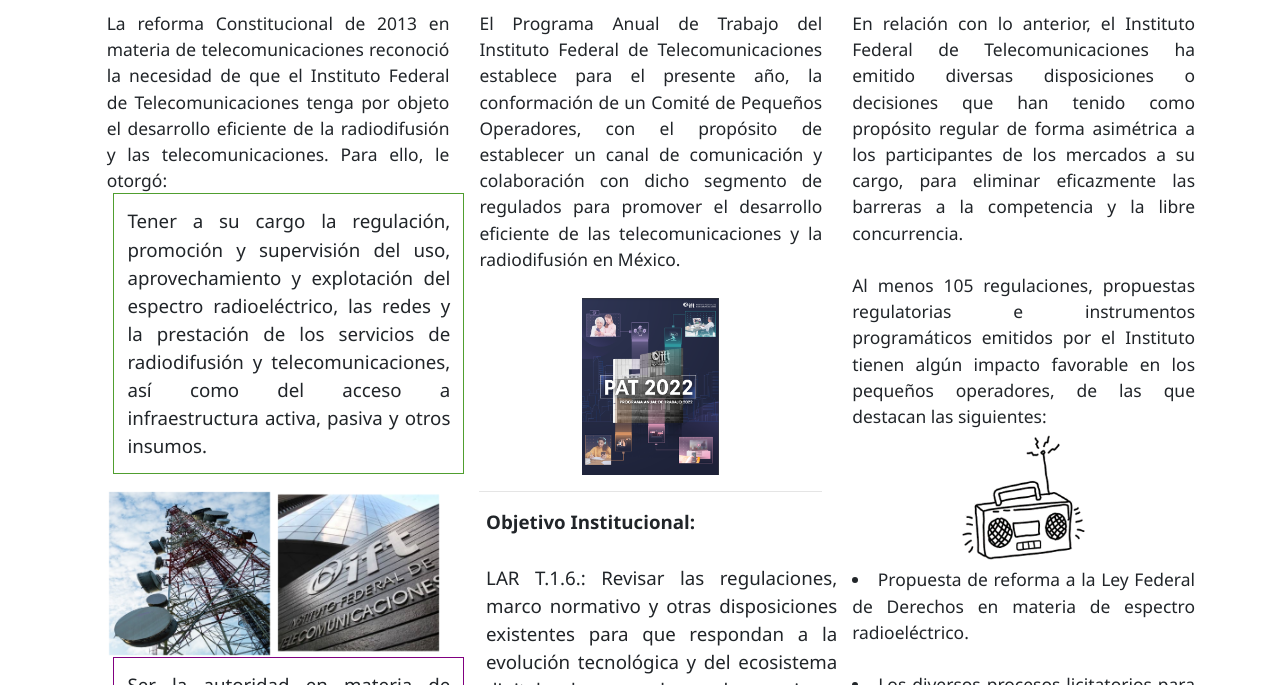
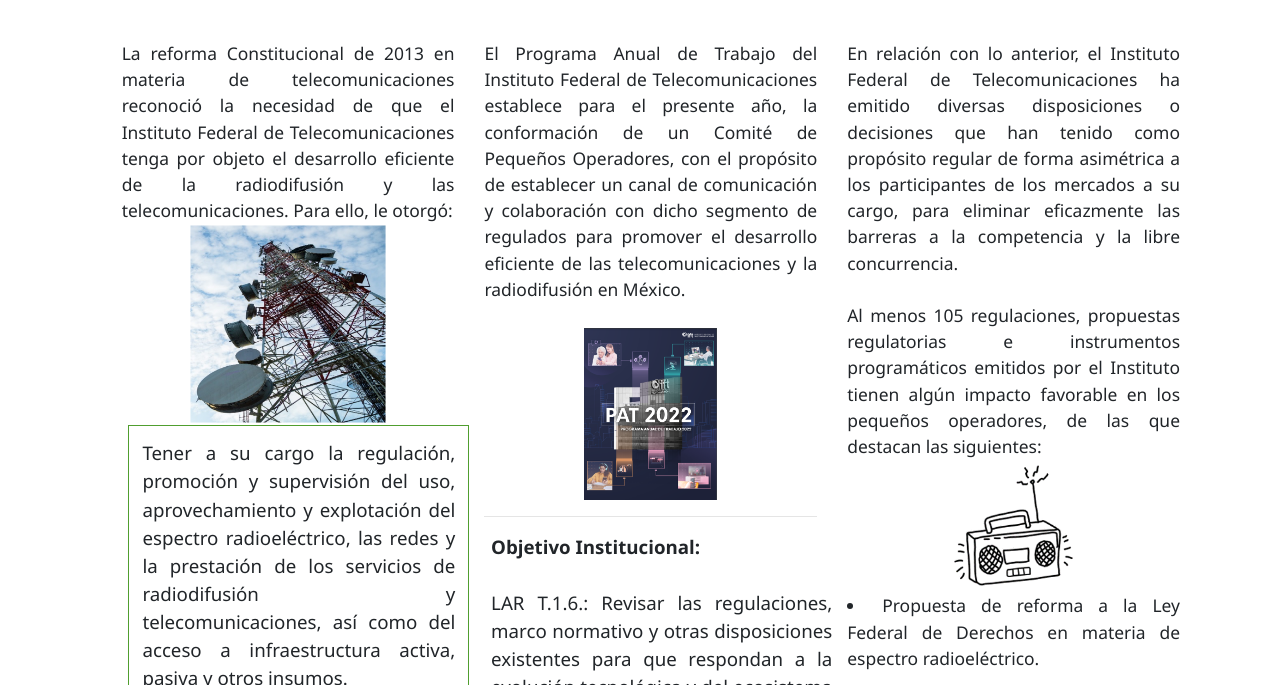
Before and after one commit to RodGuarneros/CPO_IFT_presentaci-n, a plain HTML site: page index.html in a window 1280 px wide. Shown: the part 575-1260 px from the top of the page. Drawn offline with nearby package versions, Linux system fonts and the light colour scheme; files whose address does not match are found by name.

Commit message:
05.10.22

```diff
--- a/album.css
+++ b/album.css
@@ -135,9 +135,9 @@
 
 .img1{
   border-radius: 4px;
-  width: 165px;
-  align-items:inherit;
-  align-items: flex-end;
+  width: 200px;
+  align-items:flex-end;
+  display:block;
   margin-left: auto;
   margin-right: auto;
 
--- a/index.html
+++ b/index.html
@@ -116,13 +116,14 @@
 <h3>Antecedentes</h3>
 <br>
 
-<div class="container-xl">
+<div class="container-xl" style="padding: 30px">
   <div class="row">
     <div class="col-4">
       La reforma Constitucional de 2013 en materia de telecomunicaciones reconoció la necesidad de que el Instituto Federal de Telecomunicaciones tenga por objeto el desarrollo eficiente de la radiodifusión y las telecomunicaciones. Para ello, le otorgó:
     <br>
+    <img class= "img1" src="antena_building.png" alt="antena">
     <p class = "row" style="border-width:1px; border-style:solid; border-color:#509E2F; padding: .7em;">Tener a su cargo la regulación, promoción y supervisión del uso, aprovechamiento y explotación del espectro radioeléctrico, las redes y la prestación de los servicios de radiodifusión y telecomunicaciones, así como del acceso a infraestructura activa, pasiva y otros insumos.</p>
-    <img class= "img1" src="antena_building.png" alt="antena"> <img class= "img1" src="ift_building.png" alt="IFT">
+    <img class= "img1" src="ift_building.png" alt="IFT">
     <p class = "row" style="border-width:1px; border-style:solid; border-color:purple; padding: .7em;">Ser la autoridad en materia de competencia económica de los sectores de radiodifusión y telecomunicaciones y regulará de forma asimétrica a los participantes en estos mercados con el objeto de eliminar eficazmente las barreras a la competencia y la libre concurrencia.</p>
 
     </div>
@@ -136,11 +137,11 @@
       <br>
       LAR T.1.6.: Revisar las regulaciones, marco normativo y otras disposiciones existentes para que respondan a la evolución tecnológica y del ecosistema digital, de acuerdo a las mejores prácticas internacionales con un enfoque ágil y flexible “soft law”, y basadas en los principios generales de buena regulación.
       <hr>
-      <b>Área responsable:</b> CGMR
+      <b>Área responsable:</b> CGMR.
       <hr>
-      <b>Áreas coadyuvantes:</b> CGPE, CGVI, UAJ, UCE, UCS, UER, UPR.
+      <b>Áreas coadyuvantes:</b> CGPE, CGVI, UAJ, UCE, UCS, UER y UPR.
       <hr>
-      <b>Meta 2022:</b> 100 % al IV Trimestre
+      <b>Meta 2022:</b> 100% al IV Trimestre.
     </p>
     </div>
     <div class="col-4">
```
